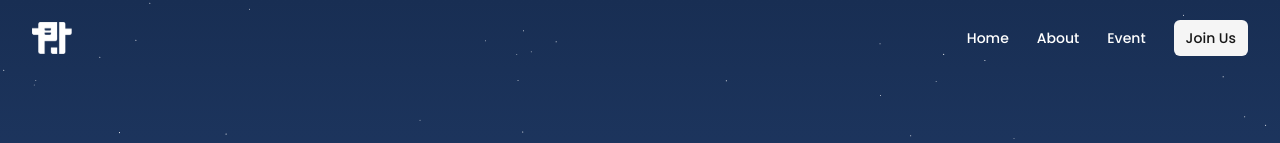
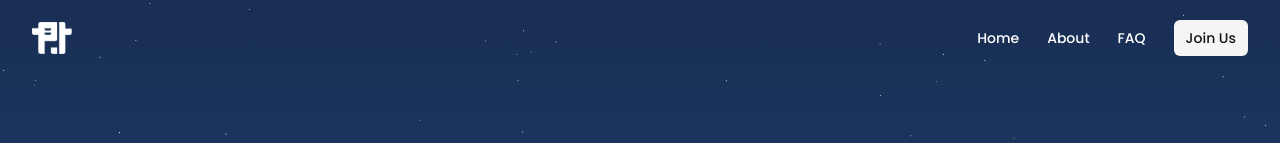
Before and after one commit to Programming-Tadulako/vatulemo, a Next.js app: page / in a window 1280 px wide. Shown: the top 143 px of the page. Built offline with nearby package versions, Linux system fonts and the light colour scheme.

Commit message:
feat(footer/navbar): update navigation link from Event to FAQ

```diff
--- a/src/components/layout/Footer/constant.ts
+++ b/src/components/layout/Footer/constant.ts
@@ -31,8 +31,8 @@ export const FOOTER_DATA: FooterType = {
         url: "/#about",
       },
       {
-        name: "Event",
-        url: "/#event",
+        name: "FAQ",
+        url: "/#faq",
       },
     ],
   },
--- a/src/components/layout/Navbar/constant.ts
+++ b/src/components/layout/Navbar/constant.ts
@@ -17,7 +17,7 @@ export const NAV_LINKS: NavLink[] = [
   },
   {
     id: "3",
-    href: "/#event",
-    title: "Event",
+    href: "/#faq",
+    title: "FAQ",
   },
 ];
```
